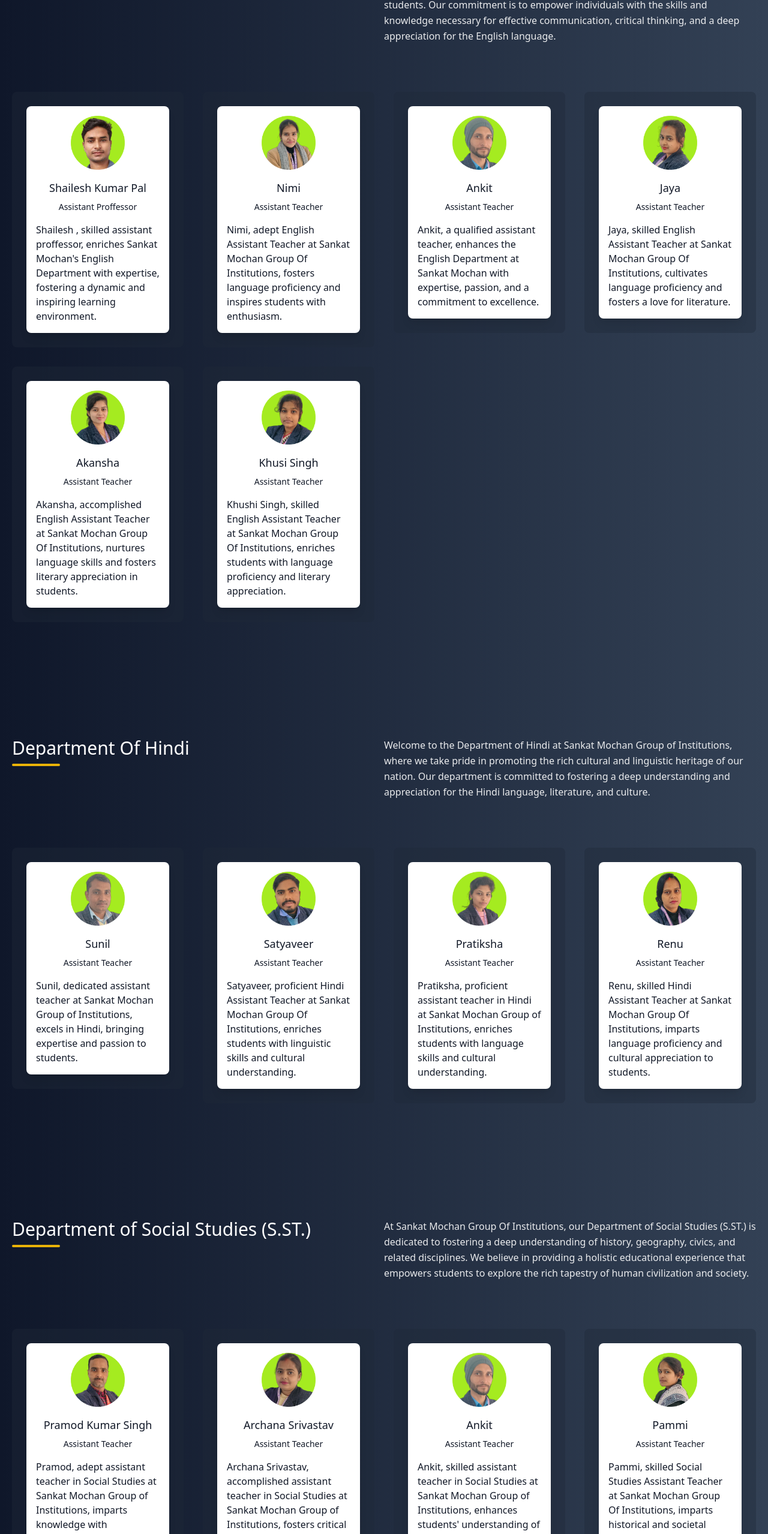
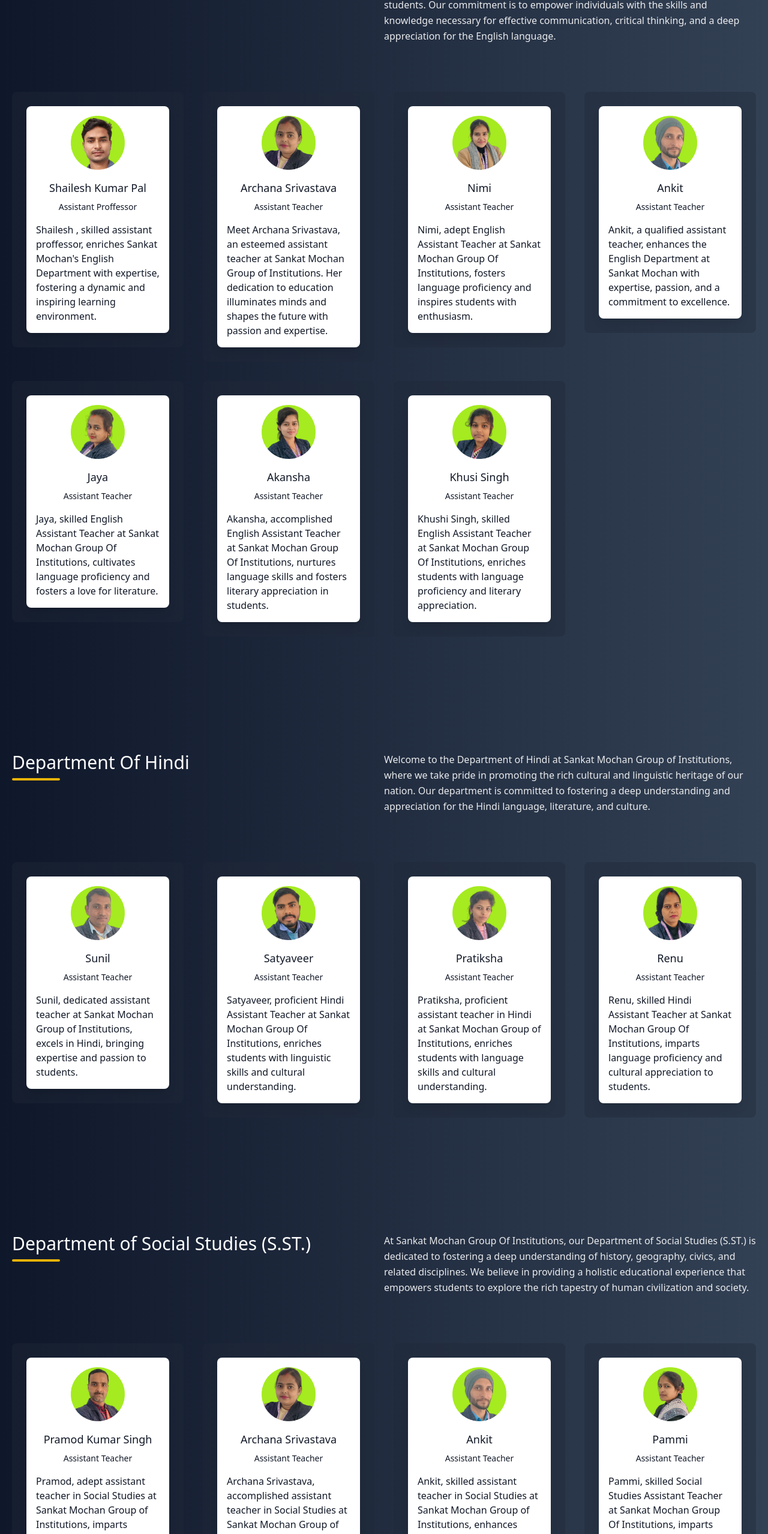
Before and after one commit to studyatsmgoi/smgoi, a Next.js app: page /faculty in a window 1280 px wide. Shown: the part 2691-5248 px from the top of the page at 60% size. Built offline with nearby package versions, Linux system fonts and the light colour scheme.

Commit message:
some more faculty changes
some more faculty changes

```diff
--- a/src/components/faculty/departments/englishdepartment.tsx
+++ b/src/components/faculty/departments/englishdepartment.tsx
@@ -23,6 +23,14 @@
             role="Assistant Proffessor"
             image="/departments/english/shailesh.webp"
             bio="Shailesh , skilled assistant proffessor, enriches Sankat Mochan's English Department with expertise, fostering a dynamic and inspiring learning environment." />
+        </div>
+      </div>
+      <div className="xl:w-1/4 md:w-1/2 p-4">
+        <div className="bg-gray-800 bg-opacity-40 p-6 rounded-lg">
+         <TeacherProfile name="Archana Srivastava"
+            role="Assistant Teacher"
+            image="/departments/english/archana.webp"
+            bio="Meet Archana Srivastava, an esteemed assistant teacher at Sankat Mochan Group of Institutions. Her dedication to education illuminates minds and shapes the future with passion and expertise." />
         </div>
       </div>
       <div className="xl:w-1/4 md:w-1/2 p-4">
--- a/src/components/faculty/departments/sstdepartment.tsx
+++ b/src/components/faculty/departments/sstdepartment.tsx
@@ -27,10 +27,10 @@
       </div>
       <div className="xl:w-1/4 md:w-1/2 p-4">
         <div className="bg-gray-800 bg-opacity-40 p-6 rounded-lg">
-         <TeacherProfile name="Archana Srivastav"
+         <TeacherProfile name="Archana Srivastava"
             role="Assistant Teacher"
             image="/departments/socialstudies/archana.webp"
-            bio="Archana Srivastav, accomplished assistant teacher in Social Studies at Sankat Mochan Group of Institutions, fosters critical thinking and global awareness." />
+            bio="Archana Srivastava, accomplished assistant teacher in Social Studies at Sankat Mochan Group of Institutions, fosters critical thinking and global awareness." />
         </div>
       </div>
       <div className="xl:w-1/4 md:w-1/2 p-4">
```
Also changed, not shown: public/departments/english/archana.webp (added), 1 other file (tests, documents, lock files or other folders).
